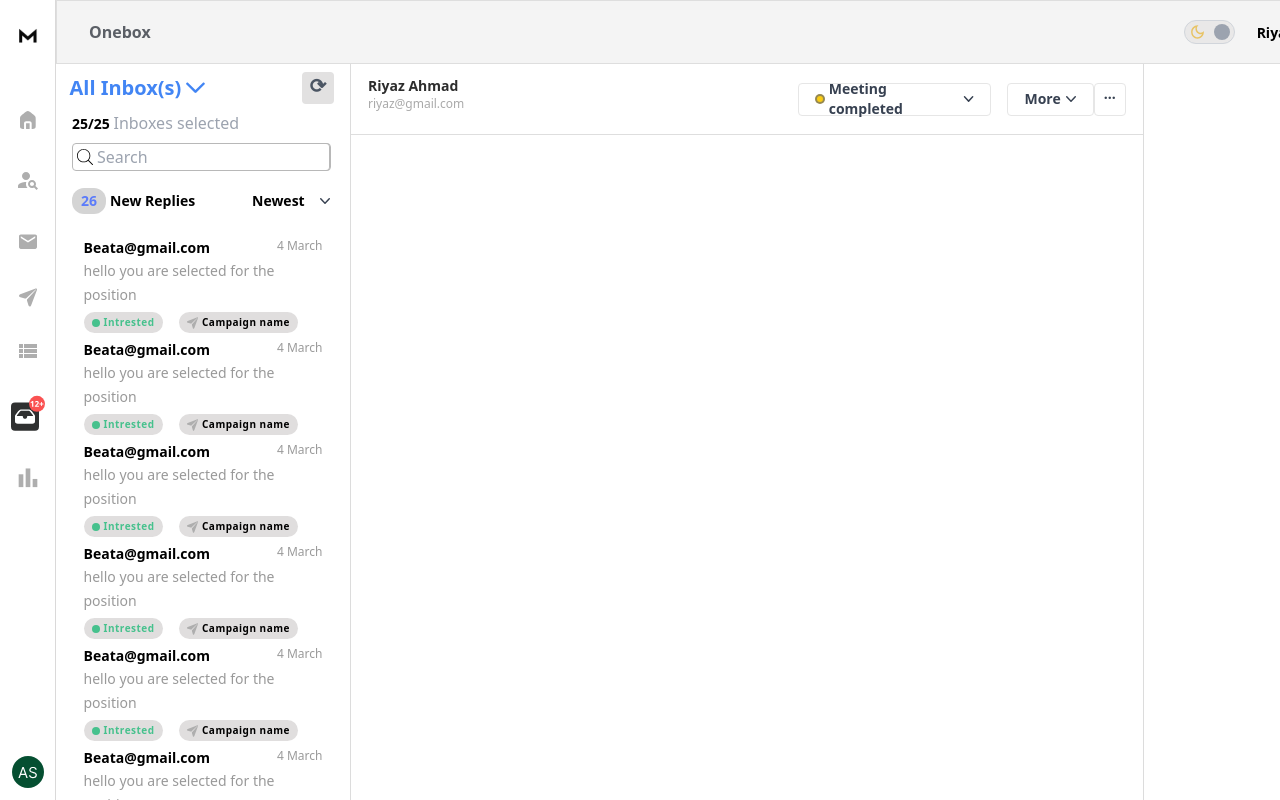
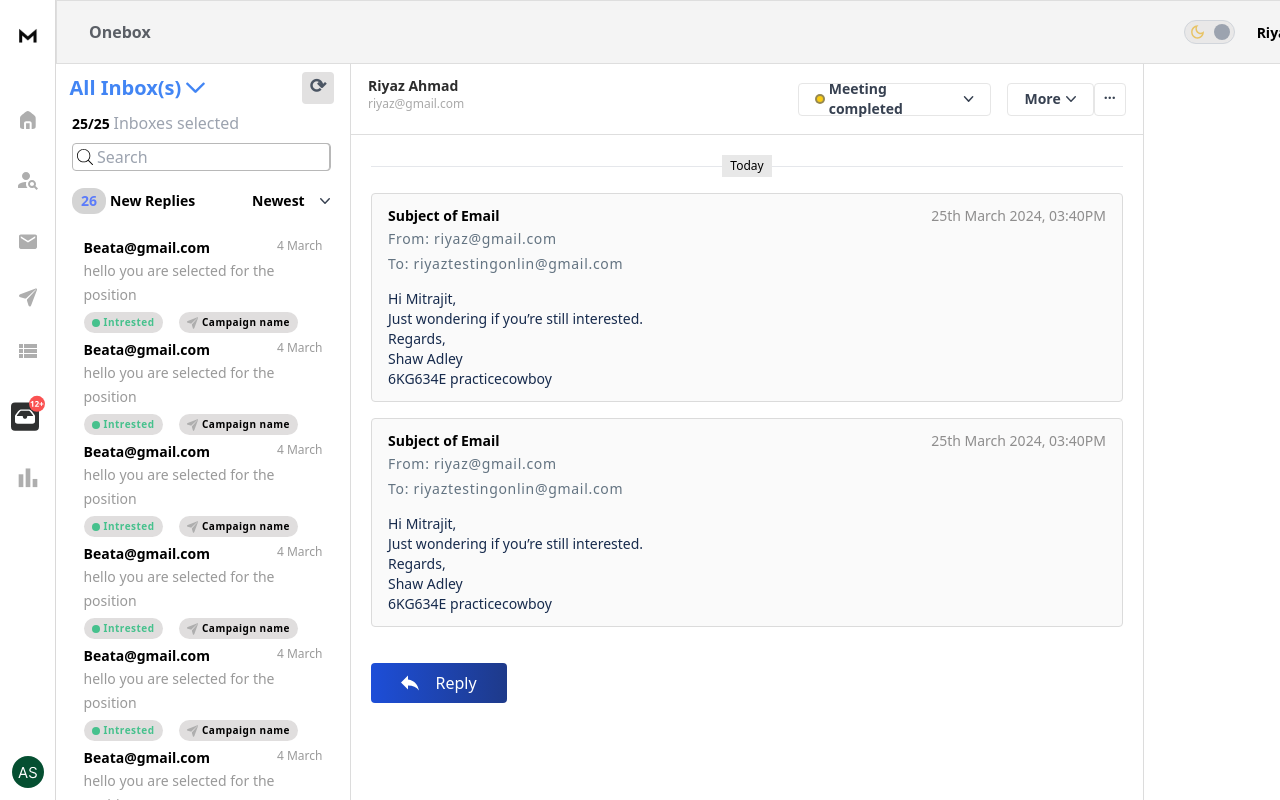
Before and after one commit to iam-riyaz/reachinbox_assignment, a React (Vite) app: page /home in a window 1280 px wide. Shown: the top 800 px of the page. Built offline with nearby package versions, Linux system fonts and the light colour scheme.

Commit message:
email view section complete

```diff
--- /dev/null
+++ b/src/Components/EmailViewCard.jsx
@@ -0,0 +1,50 @@
+import React from 'react'
+
+function EmailViewCard() {
+  return (
+    <div>
+        <div className='h-auto w-full border rounded border-[#dbdbdb] dark:border-[#545454cb] dark:bg-[#101010] bg-[#fafafa] my-4 '>
+            <div className='px-[16px] py-[12px]'>
+             {/*sender and reciever details  */}
+            <div className='w-full h-[75px] mb-[8px]'>
+
+                {/* subject and time date */}
+                <div className='flex justify-between w-full'>
+                    <p className='font-semibold text-sm'>Subject of Email</p>
+                    <p className='text-sm text-[#6f6e6ec6]'>25th March 2024, 03:40PM</p>
+
+                </div>
+                  {/* sender & reciever details */}
+                <div className='dark:dark:text-[#aeaeae] text-[#637381] text-sm '>
+                     {/* from */}
+                    <div className='leading-[25px] tracking-wider'>
+                    <span>From:</span> <span>riyaz@gmail.com</span>
+                    </div>
+                    {/* to */}
+                    <div className='leading-[25px] tracking-wider'>
+                        <span>To:</span> <span>riyaztestingonlin@gmail.com</span>
+                    </div>
+
+                </div>
+
+            </div>
+
+            {/* main body content */}
+            <div className='mt-[8px]' >
+
+                <div className=' text-sm dark:text-[#e1e0e0] text-[#172b4d]' dangerouslySetInnerHTML={{
+                    __html:"<p>Hi Mitrajit,</p><p>Just wondering if you&rsquo;re still interested.</p><p>Regards,<br/>Shaw Adley</p><p>6KG634E practicecowboy</p>"
+                }}>
+
+                </div>
+
+
+            </div>
+            </div>
+
+        </div>
+    </div>
+  )
+}
+
+export default EmailViewCard
--- a/src/Components/EmailsViewSection.jsx
+++ b/src/Components/EmailsViewSection.jsx
@@ -1,18 +1,52 @@
-import React from 'react'
-import ThreadTopbar from './ThreadTopbar'
+import React from "react";
+import ThreadTopbar from "./ThreadTopbar";
+import TimeLineTag from "./TimeLineTag";
+import EmailViewCard from "./EmailViewCard";
 
 function EmailsViewSection() {
   return (
-    <div   >
-        <ThreadTopbar/>
-        <div className=''>
-        <div style={{height:"calc(100vh - 70px - 64px)"}} className='overflow-y-scroll  no-scrollbar px-5 h-full  border-t border-[#dedede] dark:border-[#3b3b3b] '  >
+    <div>
+      <ThreadTopbar />
+      <div>
+        <div
+          style={{ height: "calc(100vh - 70px - 64px)" }}
+          className="overflow-y-scroll  no-scrollbar px-5 h-full  border-t border-[#dedede] dark:border-[#3b3b3b] "
+        >
+          {/*email view list  */}
+          <div className="mt-5">
+            <TimeLineTag />
+            {/* main full email view cards */}
+            <EmailViewCard />
+            <EmailViewCard />
 
+
+
+
+
+            {/* Reply btn */}
+            <div className="py-5">
+              <div className=" w-[136px] h-[40px] cursor-pointer    rounded flex justify-center items-center bg-gradient-to-r from-blue-700 to-blue-900 gap-4">
+                <svg
+                  width="18"
+                  height="16"
+                  className="text-white"
+                  viewBox="0 0 18 16"
+                  fill="currentColor"
+                  xmlns="http://www.w3.org/2000/svg"
+                >
+                  <path
+                    d="M7 4.5V0.5L0 7.5L7 14.5V10.4C12 10.4 15.5 12 18 15.5C17 10.5 14 5.5 7 4.5Z"
+                    fill="currentColor"
+                  />
+                </svg>
+                <p className="text-white">Reply</p>
+              </div>
+            </div>
+          </div>
         </div>
-        </div>
-
+      </div>
     </div>
-  )
+  );
 }
 
-export default EmailsViewSection
+export default EmailsViewSection;
--- /dev/null
+++ b/src/Components/TimeLineTag.jsx
@@ -0,0 +1,16 @@
+import React from 'react'
+
+function TimeLineTag() {
+  return (
+    <div className=' flex items-center my-4 '>
+         <hr className='flex-grow dark:border-[#494848] ' />
+         <div className=' w-[50.3px] h-[22px] p-[4px] dark:bg-[#1b1b1b] bg-[#e8e8e8] dark:text-[#c9c8c8] text-xs flex justify-center items-center '>
+            Today
+         </div>
+         <hr  className=' flex-grow dark:border-[#494848] '/>
+
+         </div>
+  )
+}
+
+export default TimeLineTag
```
